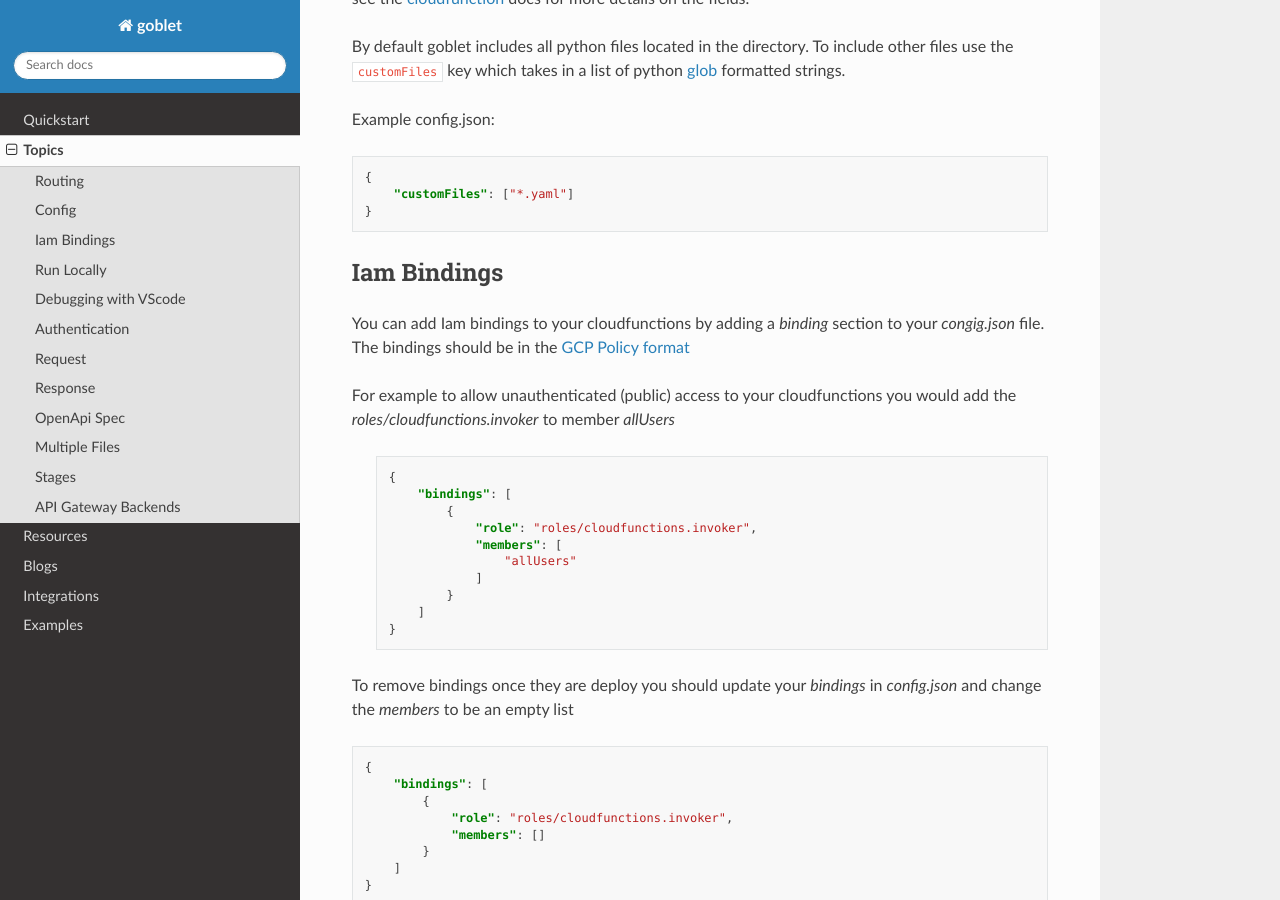
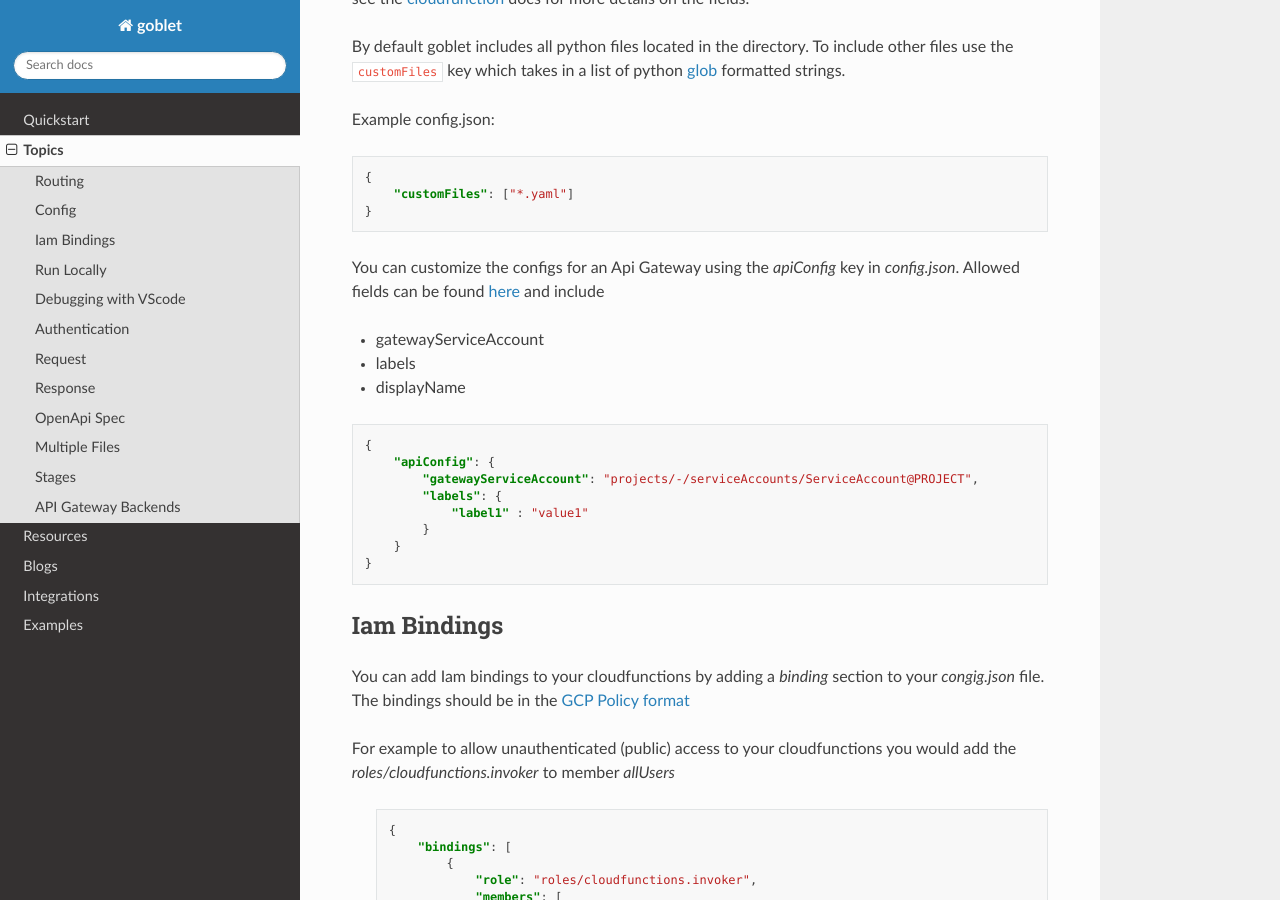
Before and after one commit to goblet/goblet, a Sphinx documentation site: the page built from docs/source/topics.rst, in a window 1280 px wide and 900 px high, scrolled down 1765 px. Built offline with Sphinx 7.4.7 and the Read the Docs theme 2.0.0, drawn with Linux system fonts in a browser that asks for light colours; some of the changed text lies outside the part shown.

```diff
--- a/docs/source/topics.rst
+++ b/docs/source/topics.rst
@@ -94,6 +94,23 @@ Example config.json:
 
 .. _GLOB: https://docs.python.org/3/library/glob.html
 
+You can customize the configs for an Api Gateway using the `apiConfig` key in `config.json`. Allowed fields can be found
+`here <https://cloud.google.com/api-gateway/docs/reference/rest/v1/projects.locations.apis.configs#ApiConfig>`_ and include
+
+* gatewayServiceAccount
+* labels
+* displayName
+
+.. code:: json
+
+    {
+        "apiConfig": {
+            "gatewayServiceAccount": "projects/-/serviceAccounts/ServiceAccount@PROJECT",
+            "labels": {
+                "label1" : "value1"
+            }
+        }
+    }
 
 Iam Bindings
 ^^^^^^^^^^^^
@@ -213,6 +230,22 @@ An api using JWT authentication would require the following in ``config.json``
             }
         }
     }
+
+This generates a `security section <https://swagger.io/docs/specification/2-0/authentication/>`_ in the openapi
+spec with empty scopes. If you would like to customize the security section and add custom scopes use the `security`
+section in `config.json`
+
+
+.. code:: json
+
+    {
+        "security":[
+            {
+                "OAuth2": ["read", "write"]
+            }
+        ]
+    }
+
 
 Request
 ^^^^^^^
```
Also changed, not shown: 2 other files.
